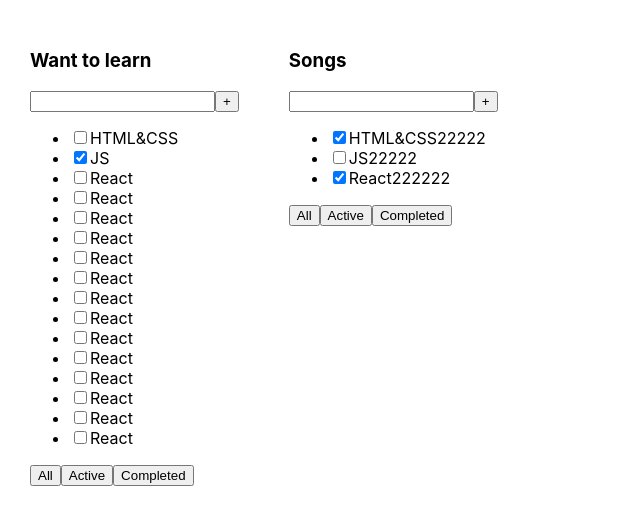
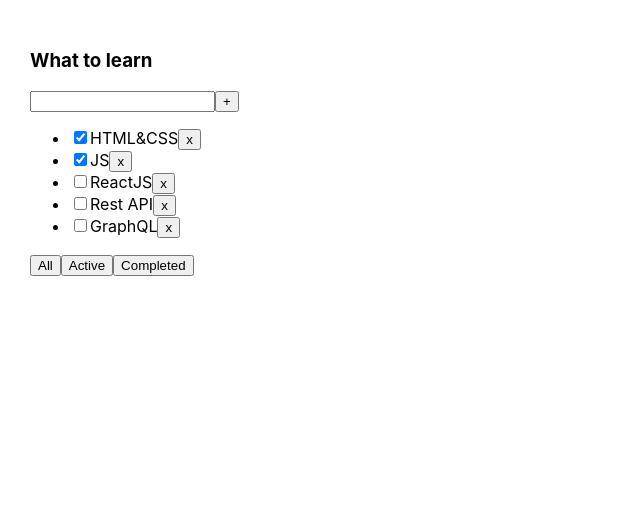
Before and after one commit to Pavel-Solovev/ToDoList, a React (Create React App) app: page / in a window 1280 px wide. Shown: the top 524 px of the page, without its empty margins (0-640 px from the left). Built offline with nearby package versions, Linux system fonts and the light colour scheme.

Commit message:
TodoList for it-incubator callback & map

```diff
--- a/package.json
+++ b/package.json
@@ -10,10 +10,12 @@
     "@types/node": "^12.0.0",
     "@types/react": "^16.9.0",
     "@types/react-dom": "^16.9.0",
+    "@types/uuid": "^8.3.4",
     "react": "^16.13.1",
     "react-dom": "^16.13.1",
     "react-scripts": "3.4.1",
-    "typescript": "~3.7.2"
+    "typescript": "~3.7.2",
+    "uuid": "^8.3.2"
   },
   "scripts": {
     "start": "react-scripts start",
--- a/src/App.tsx
+++ b/src/App.tsx
@@ -1,43 +1,55 @@
-import React from 'react';
+import React, {useState} from 'react';
 import './App.css';
-import {ToDoList} from "./ToDoList";
+import {TaskType, Todolist} from './ToDoList';
+import {v1} from "uuid";
 
-
+export type FilterValuesType = "all" | "active" | "completed";
 
 function App() {
-    let arrForTodolist1=[
-        {id:1, title:'HTML&CSS', isDone:false},
-        {id:2, title:'JS', isDone:true},
-        {id:3, title:'React', isDone:false},
-        {id:3, title:'React', isDone:false},
-        {id:3, title:'React', isDone:false},
-        {id:3, title:'React', isDone:false},
-        {id:3, title:'React', isDone:false},
-        {id:3, title:'React', isDone:false},
-        {id:3, title:'React', isDone:false},
-        {id:3, title:'React', isDone:false},
-        {id:3, title:'React', isDone:false},
-        {id:3, title:'React', isDone:false},
-        {id:3, title:'React', isDone:false},
-        {id:3, title:'React', isDone:false},
-        {id:3, title:'React', isDone:false},
-        {id:3, title:'React', isDone:false},
-    ]
 
-    let arrForTodolist2=[
-        {id:1, title:'HTML&CSS22222', isDone:true},
-        {id:2, title:'JS22222', isDone:false},
-        {id:3, title:'React222222', isDone:true},
-    ]
+    let [tasks, setTasks] = useState<Array<TaskType>>([
+        { id: v1(), title: "HTML&CSS", isDone: true },
+        { id: v1(), title: "JS", isDone: true },
+        { id: v1(), title: "ReactJS", isDone: false },
+        { id: v1(), title: "Rest API", isDone: false },
+        { id: v1(), title: "GraphQL", isDone: false },
+    ]);
+
+    function removeTask(id: string) {
+        let filteredTasks = tasks.filter(t => t.id !== id);
+        setTasks(filteredTasks);
+    }
+
+    const addTask=(title:string)=>{
+        let newTask = { id: v1(), title: title, isDone: false };
+        setTasks([newTask, ...tasks])
+    }
+
+    let [filter, setFilter] = useState<FilterValuesType>("all");
+
+    let tasksForTodolist = tasks;
+
+    if (filter === "active") {
+        tasksForTodolist = tasks.filter(t => !t.isDone);
+    }
+    if (filter === "completed") {
+        tasksForTodolist = tasks.filter(t => t.isDone);
+    }
+
+    function changeFilter(value: FilterValuesType) {
+        setFilter(value);
+    }
 
     return (
         <div className="App">
-            <ToDoList title={"Want to learn"} arrForTodolist1={arrForTodolist1}/>
-            <ToDoList title_mid={'Songs'} arrForTodolist1={arrForTodolist2}/>
-            {/*<ToDoList title={'Books'}/>*/}
+            <Todolist title="What to learn"
+                      tasks={tasksForTodolist}
+                      removeTask={removeTask}
+                      changeFilter={changeFilter}
+                      addTask={addTask}
+            />
         </div>
     );
 }
 
-
 export default App;
--- a/src/ToDoList.tsx
+++ b/src/ToDoList.tsx
@@ -1,53 +1,68 @@
-import React from "react";
+import React, {ChangeEvent, KeyboardEvent, useState} from 'react';
+import {FilterValuesType} from './App';
 
-type PropsType = {
-    title?: string
-    title_mid?: string
-    arrForTodolist1: Array<inArray>
-}
-
-type inArray = {
-    id: number,
-    title: string,
+export type TaskType = {
+    id: string
+    title: string
     isDone: boolean
 }
 
-export const ToDoList = (props: PropsType) => {
-    return (
-        <div>
-            <h3>
-                {props.title}
-                {props.title_mid}
-            </h3>
-            <div>
-                <input/>
-                <button>+</button>
-            </div>
-            <ul>
-                {props.arrForTodolist1.map(m=>{
-                    // debugger
-                    return (
-                        <li><input type="checkbox" checked={m.isDone}/>
-                            <span>{m.title}</span></li>
-                    )
-                })}
+type PropsType = {
+    title: string
+    tasks: Array<TaskType>
+    removeTask: (taskId: string) => void
+    changeFilter: (value: FilterValuesType) => void
+    addTask: (title: string) => void
+}
 
-                {/*<li><input type="checkbox" checked={props.arrForTodolist1[0].isDone}/>*/}
-                {/*    <span>{props.arrForTodolist1[0].title}</span></li>*/}
-                {/*<li><input type="checkbox" checked={props.arrForTodolist1[1].isDone}/>*/}
-                {/*    <span>{props.arrForTodolist1[1].title}</span></li>*/}
-                {/*<li><input type="checkbox" checked={props.arrForTodolist1[2].isDone}/>*/}
-                {/*    <span>{props.arrForTodolist1[2].title}</span></li>*/}
-            </ul>
-            <div>
-                <button>All</button>
-                <button>Active</button>
-                <button>Completed</button>
-            </div>
-        </div>)
+export function Todolist(props: PropsType) {
+    let [title, setTitle] = useState('')
+
+    let setChangeHandler = (event: ChangeEvent<HTMLInputElement>) => {
+        setTitle(event.currentTarget.value)
+    }
+
+    const onClickHandler = () => {
+        props.addTask(title)
+        setTitle('')
+    }
+
+    const onKeyPressHandler = (event: KeyboardEvent<HTMLInputElement>) => {
+        if (event.key === 'Enter') {
+            onClickHandler()
+        }
+    }
+    const onFilterHandler = (value: FilterValuesType) => {
+        props.changeFilter(value)
+    }
 
 
+    const removeTaskHandler = (tID: string) => {
+        props.removeTask(tID)
+    }
+
+    return <div>
+        <h3>{props.title}</h3>
+        <div>
+            <input value={title} onChange={setChangeHandler} onKeyPress={onKeyPressHandler}/>
+            <button onClick={onClickHandler}>+</button>
+        </div>
+        <ul>
+            {props.tasks.map(t => {
+                return (
+                    <li key={t.id}>
+                        <input type="checkbox" checked={t.isDone}/>
+                        <span>{t.title}</span>
+                        <button onClick={() => {removeTaskHandler(t.id)}}>x</button>
+                    </li>
+                )
+            })
+            }
+        </ul>
+        <div>
+            <button onClick={() => onFilterHandler("all")}>All</button>
+            <button onClick={() => onFilterHandler("active")}>Active</button>
+            <button onClick={() => onFilterHandler("completed")}>Completed</button>
+        </div>
+    </div>
 }
-//создать createReactApp
-//скопировать сюда src того что мы делали
-//так у вас получится два абсолютно одинаковых проекта (запустите оба)
--- a/src/index.tsx
+++ b/src/index.tsx
@@ -4,12 +4,7 @@
 import App from './App';
 import * as serviceWorker from './serviceWorker';
 
-ReactDOM.render(
-    <div>
-        <App/>
-    </div>
-
-, document.getElementById('root'));
+ReactDOM.render(<App />,  document.getElementById('root'));
 
 // If you want your app to work offline and load faster, you can change
 // unregister() to register() below. Note this comes with some pitfalls.
```
Also changed, not shown: 1 other file (tests, documents, lock files or other folders).
